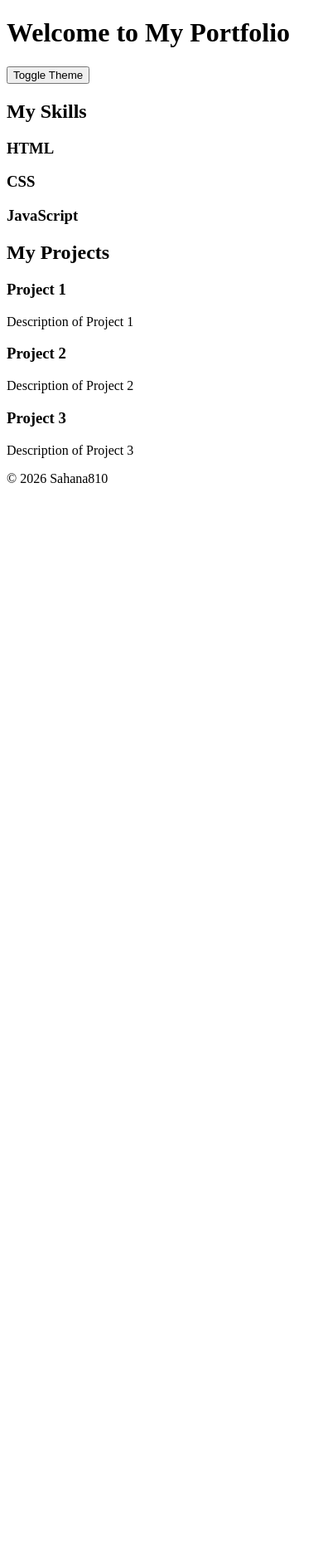
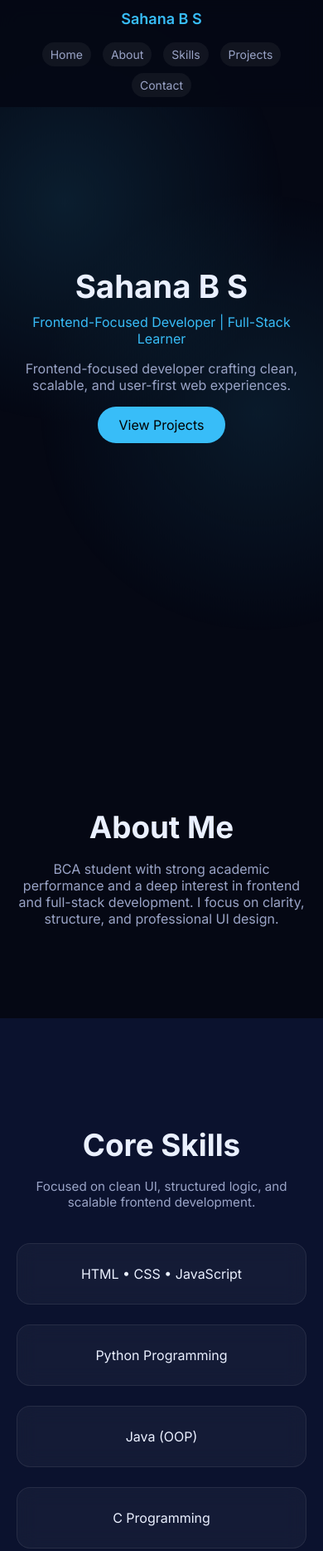
Before and after one commit to Sahana810/Portfolio, a plain HTML site: page index.html in a window 390 px wide. Shown: the top 1869 px of the page at 83% size. Before the commit the page ends 844 px from the top, so only its background shows below. Drawn offline with Linux system fonts and the light colour scheme.

Commit message:
Update index.html

```diff
--- a/index.html
+++ b/index.html
@@ -2,87 +2,138 @@
 <html lang="en">
 <head>
     <meta charset="UTF-8">
+    <title>Sahana B S | Portfolio</title>
     <meta name="viewport" content="width=device-width, initial-scale=1.0">
-    <title>Portfolio</title>
-    <link rel="stylesheet" href="styles.css">
-    <script src="script.js" defer></script>
+
+    <!-- Google Font -->
+    <link href="https://fonts.googleapis.com/css2?family=Inter:wght@300;400;600;700&display=swap" rel="stylesheet">
+
+    <!-- CSS -->
+    <link rel="stylesheet" href="style.css">
 </head>
+
 <body>
-    <header>
-        <h1>Welcome to My Portfolio</h1>
-        <button id="theme-toggle">Toggle Theme</button>
+
+    <!-- Background Animation -->
+    <div class="bg-animation"></div>
+
+    <!-- Navbar -->
+    <header class="navbar">
+        <div class="logo">Sahana B S</div>
+        <nav>
+            <a href="#home">Home</a>
+            <a href="#about">About</a>
+            <a href="#skills">Skills</a>
+            <a href="#projects">Projects</a>
+            <a href="#contact">Contact</a>
+        </nav>
     </header>
-    <main>
-        <section id="skills">
-            <h2>My Skills</h2>
-            <div class="skill">
-                <h3>HTML</h3>
-                <div class="skill-animation"></div>
+
+    <!-- HOME -->
+    <section id="home" class="hero">
+        <h1 class="reveal">Sahana B S</h1>
+        <p class="subtitle reveal">
+            <span id="typing"></span>
+        </p>
+        <p class="tagline reveal">
+            Frontend-focused developer crafting clean, scalable, and user-first web experiences.
+        </p>
+        <div class="buttons reveal">
+            <a href="#projects" class="btn primary">View Projects</a>
+        </div>
+    </section>
+
+    <!-- ABOUT -->
+    <section id="about" class="section slide-left">
+        <h2>About Me</h2>
+        <p class="content">
+            BCA student with strong academic performance and a deep interest in frontend
+            and full-stack development. I focus on clarity, structure, and professional UI design.
+        </p>
+    </section>
+
+    <!-- SKILLS -->
+    <section id="skills" class="section dark slide-right">
+        <h2>Core Skills</h2>
+        <p class="content small">
+            Focused on clean UI, structured logic, and scalable frontend development.
+        </p>
+
+        <div class="cards">
+            <div class="card slide-left">HTML • CSS • JavaScript</div>
+            <div class="card slide-right">Python Programming</div>
+            <div class="card slide-left">Java (OOP)</div>
+            <div class="card slide-right">C Programming</div>
+            <div class="card slide-left">SQL & DBMS</div>
+        </div>
+    </section>
+
+    <!-- PROJECTS -->
+    <section id="projects" class="section slide-left">
+        <h2>Projects</h2>
+
+        <div class="projects">
+
+            <!-- Featured Project -->
+            <div class="project-card featured slide-left"
+                onclick="openModal(
+                    'Professional Portfolio Website',
+                    'A premium dark-themed portfolio with animations, glassmorphism, and recruiter-focused UI. Built to demonstrate frontend design maturity.',
+                    'HTML • CSS • JavaScript'
+                )">
+
+                <span class="badge">FEATURED</span>
+                <h3>Professional Portfolio</h3>
+                <p>Premium animated portfolio website</p>
+                <span>View Details</span>
             </div>
-            <div class="skill">
-                <h3>CSS</h3>
-                <div class="skill-animation"></div>
+
+            <!-- Project 2 -->
+            <div class="project-card slide-left"
+                onclick="openModal(
+                    'Mini Web Applications',
+                    'Small frontend applications focused on UI interactions, validation, and usability.',
+                    'Frontend Development'
+                )">
+
+                <h3>Mini Web Apps</h3>
+                <p>UI-focused practice projects</p>
+                <span>View Details</span>
             </div>
-            <div class="skill">
-                <h3>JavaScript</h3>
-                <div class="skill-animation"></div>
-            </div>
-        </section>
-        <section id="projects">
-            <h2>My Projects</h2>
-            <div class="card" onmouseover="hoverEffect(this)" onmouseout="hoverEffectOut(this)">
-                <h3>Project 1</h3>
-                <p>Description of Project 1</p>
-            </div>
-            <div class="card" onmouseover="hoverEffect(this)" onmouseout="hoverEffectOut(this)">
-                <h3>Project 2</h3>
-                <p>Description of Project 2</p>
-            </div>
-            <div class="card" onmouseover="hoverEffect(this)" onmouseout="hoverEffectOut(this)">
-                <h3>Project 3</h3>
-                <p>Description of Project 3</p>
-            </div>
-        </section>
-    </main>
+
+        </div>
+    </section>
+
+    <!-- CONTACT -->
+    <section id="contact" class="section slide-right">
+        <h2>Contact</h2>
+
+        <div class="contact-box">
+            <p>📧 <a href="mailto:sahanasuresh015@gmail.com">sahanasuresh015@gmail.com</a></p>
+            <p>📱 <a href="tel:+918197967193">+91 81979 67193</a></p>
+            <p>💼 <a href="https://www.linkedin.com/in/sahana-b-s-0a7293345" target="_blank">LinkedIn Profile</a></p>
+            <p>💻 <a href="https://github.com/Sahana810" target="_blank">GitHub Profile</a></p>
+            <p>📍 Shivamogga, Karnataka, India</p>
+        </div>
+    </section>
+
+    <!-- Footer -->
     <footer>
-        <p>&copy; 2026 Sahana810</p>
+        © 2026 Sahana B S · Designed & Developed by Me
     </footer>
-    <script>
-        const themeToggle = document.getElementById('theme-toggle');
-        themeToggle.addEventListener('click', () => {
-            document.body.classList.toggle('dark-theme');
-        });
 
-        // Smooth scrolling effect
-        document.querySelectorAll('a[href^="#"]').forEach(anchor => {
-            anchor.addEventListener('click', function (e) {
-                e.preventDefault();
-                document.querySelector(this.getAttribute('href')).scrollIntoView({
-                    behavior: 'smooth'
-                });
-            });
-        });
+    <!-- MODAL -->
+    <div id="modal" class="modal">
+        <div class="modal-content">
+            <span class="close" onclick="closeModal()">&times;</span>
+            <h3 id="modalTitle"></h3>
+            <p id="modalDesc"></p>
+            <span id="modalTech"></span>
+        </div>
+    </div>
 
-        // Parallax effect
-        window.addEventListener('scroll', function() {
-            const parallax = document.querySelector('.parallax');
-            parallax.style.backgroundPositionY = `${window.scrollY * 0.5}px`;
-        });
+    <!-- JS -->
+    <script src="script.js"></script>
 
-        // Skill animation on load
-        window.onload = () => {
-            document.querySelectorAll('.skill-animation').forEach(skill => {
-                skill.classList.add('animate');
-            });
-        };
-
-        // Hover effects for cards
-        function hoverEffect(card) {
-            card.style.transform = 'scale(1.1)';
-        }
-        function hoverEffectOut(card) {
-            card.style.transform = 'scale(1)';
-        }
-    </script>
 </body>
 </html>
```
